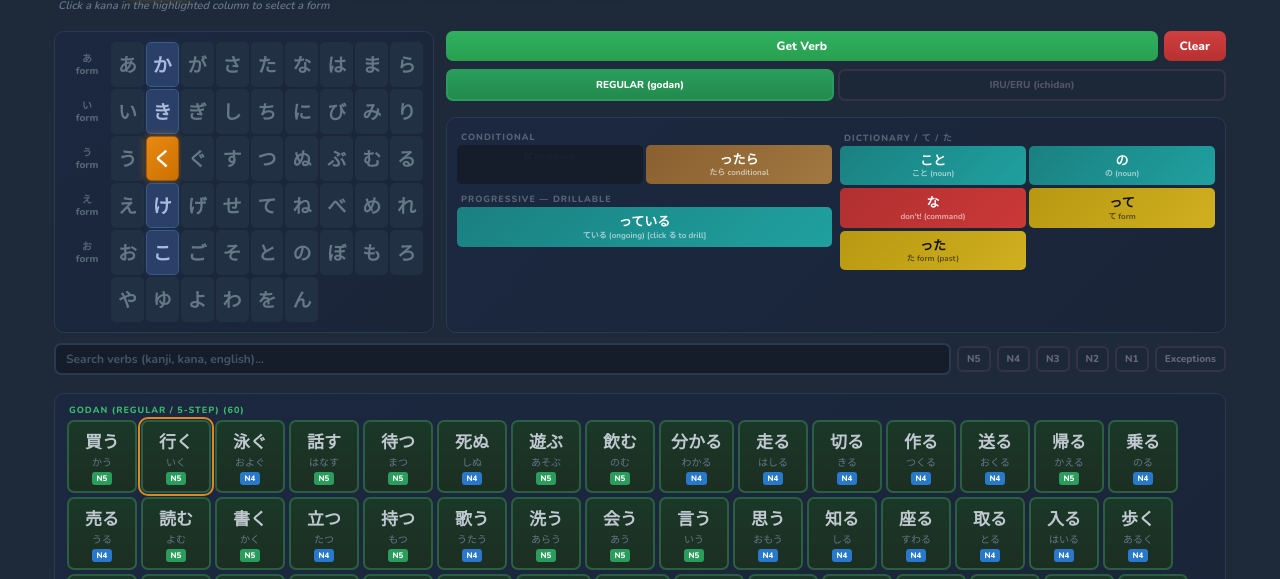
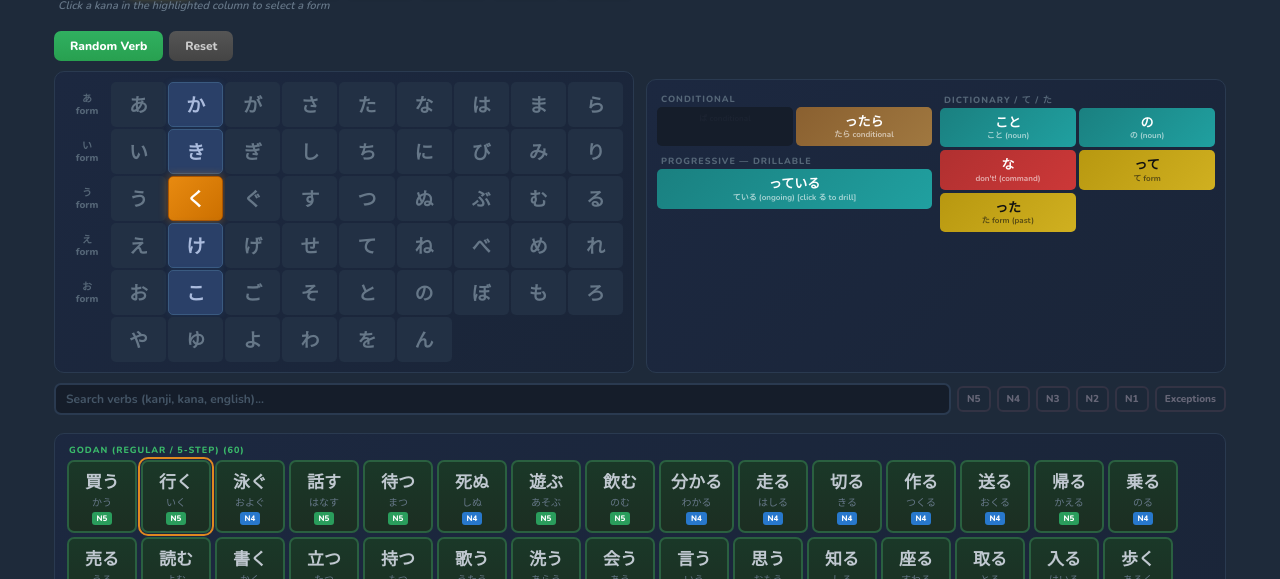
Before and after one commit to mlongob/japanese-conjugation-lab, a plain HTML site: page index.html in a window 1280 px wide. Shown: the part 179-758 px from the top of the page. Drawn offline with nearby package versions, Linux system fonts and the light colour scheme.

Commit message:
Move controls above panels, remove type buttons, widen kana table
- "Random Verb" and "Reset" buttons moved above the content area
- Removed godan/ichidan random picker buttons (redundant with search)
- Changed grid to 1fr 1fr (50/50 split) giving kana table more space
- Cleaner layout with conjugation panel multi-column filling naturally

Co-Authored-By: Claude Opus 4.6 (1M context) <noreply@anthropic.com>

```diff
--- a/index.html
+++ b/index.html
@@ -84,11 +84,20 @@
   .verb-type-badge.ichidan { background:#d03030; color:#fff; }
   .verb-type-badge.irregular { background:#7044aa; color:#fff; }
 
-  /* CONTENT - auto/1fr split */
-  .content-row { display:grid; grid-template-columns:auto 1fr; gap:12px; }
+  /* CONTROLS ROW - above content */
+  .controls-row { display:flex; gap:6px; }
+  .btn { padding:7px 16px; border:none; border-radius:7px; font-family:'Nunito',sans-serif; font-weight:800; font-size:12px; cursor:pointer; transition:all 0.12s; }
+  .btn:active { transform:scale(0.96); }
+  .btn-get { background:linear-gradient(180deg,#30b060,#28a050); color:#fff; }
+  .btn-get:hover { background:linear-gradient(180deg,#28a050,#209040); }
+  .btn-clear { background:linear-gradient(180deg,#555,#444); color:#ccc; }
+  .btn-clear:hover { background:linear-gradient(180deg,#666,#555); color:#fff; }
+
+  /* CONTENT - wider kana table */
+  .content-row { display:grid; grid-template-columns:1fr 1fr; gap:12px; }
 
   /* HIRAGANA */
-  .hiragana-panel { background:linear-gradient(135deg,#1c2840,#1a2538); border-radius:10px; padding:10px; border:1px solid #2a3a50; width:380px; min-width:380px; }
+  .hiragana-panel { background:linear-gradient(135deg,#1c2840,#1a2538); border-radius:10px; padding:10px; border:1px solid #2a3a50; }
   .chart-grid { display:grid; grid-template-columns:44px repeat(9,1fr); gap:2px; }
   .row-label {
     display:flex; align-items:center; justify-content:center;
@@ -119,21 +128,6 @@
 
   /* RIGHT PANEL */
   .right-panel { display:flex; flex-direction:column; gap:8px; }
-  .controls-row { display:flex; gap:6px; }
-  .btn { padding:7px 16px; border:none; border-radius:7px; font-family:'Nunito',sans-serif; font-weight:800; font-size:12px; cursor:pointer; transition:all 0.12s; }
-  .btn:active { transform:scale(0.96); }
-  .btn-get { background:linear-gradient(180deg,#30b060,#28a050); color:#fff; flex:1; }
-  .btn-get:hover { background:linear-gradient(180deg,#28a050,#209040); }
-  .btn-clear { background:linear-gradient(180deg,#d04040,#b83030); color:#fff; }
-  .btn-clear:hover { background:linear-gradient(180deg,#b83030,#a02828); }
-  .type-toggle { display:flex; gap:4px; }
-  .btn-type {
-    flex:1; padding:7px 6px; border:2px solid #334; border-radius:7px;
-    background:#1c2838; color:#556; font-family:'Nunito',sans-serif; font-weight:800; font-size:10px;
-    cursor:pointer; transition:all 0.15s; text-align:center;
-  }
-  .btn-type.on-godan { background:linear-gradient(180deg,#2a9d5c,#228a4c); color:#fff; border-color:#2a9d5c; }
-  .btn-type.on-ichidan { background:linear-gradient(180deg,#d03030,#b82828); color:#fff; border-color:#d03030; }
 
   /* CONJUGATION TABLE - multi-column masonry layout */
   .conj-panel {
@@ -284,17 +278,13 @@
       <div class="english-line" id="venglish"></div>
     </div>
   </div>
+  <div class="controls-row">
+    <button class="btn btn-get" onclick="getRandomVerb()">Random Verb</button>
+    <button class="btn btn-clear" onclick="clearAll()">Reset</button>
+  </div>
   <div class="content-row">
     <div class="hiragana-panel"><div class="chart-grid" id="chart"></div></div>
     <div class="right-panel">
-      <div class="controls-row">
-        <button class="btn btn-get" onclick="getRandomVerb()">Get Verb</button>
-        <button class="btn btn-clear" onclick="clearAll()">Clear</button>
-      </div>
-      <div class="type-toggle">
-        <button class="btn-type" id="tgG" onclick="filterType('godan')">REGULAR (godan)</button>
-        <button class="btn-type" id="tgI" onclick="filterType('ichidan')">IRU/ERU (ichidan)</button>
-      </div>
       <div id="drillBar"></div>
       <div class="conj-panel" id="conjP"></div>
     </div>
@@ -494,7 +484,6 @@ let cur=null;       // current verb {k, r, m, t}
 let selVowel=null;  // selected vowel row 'a','i','u','e','o' or null
 let selConj=null;   // selected conjugation id or null
 let ruRemoved=false; // for ichidan: has る been removed?
-let filt=null;
 
 // Drill-down stack
 let drillStack=[];
@@ -843,7 +832,6 @@ function render() {
   renderDrillBar();
   renderConj();
   renderBar();
-  renderTypeBtns();
   renderFilterBtns();
 }
 
@@ -1217,11 +1205,6 @@ function renderBar() {
   });
 }
 
-function renderTypeBtns() {
-  const g=document.getElementById('tgG'),i=document.getElementById('tgI');
-  g.className='btn-type'+(cur&&cur.t==='godan'?' on-godan':filt==='godan'?' on-godan':'');
-  i.className='btn-type'+(cur&&(cur.t==='ichidan'||cur.t==='irregular')?' on-ichidan':filt==='ichidan'?' on-ichidan':'');
-}
 
 function renderFilterBtns() {
   [5,4,3,2,1].forEach(n=>{
@@ -1266,11 +1249,6 @@ function getRandomVerb() {
   loadVerb(pool[Math.floor(Math.random()*pool.length)]);
 }
 function clearAll() { cur=null; selVowel=null; selConj=null; ruRemoved=false; drillStack=[]; render(); }
-function filterType(t) {
-  const pool = t==='ichidan' ? VERBS.filter(v=>v.t==='ichidan'||v.t==='irregular') : VERBS.filter(v=>v.t===t);
-  loadVerb(pool[Math.floor(Math.random()*pool.length)]);
-}
-
 // ===== INIT =====
 render();
 loadVerb(VERBS.find(v=>v.k==='\u884C\u304F'));
```
